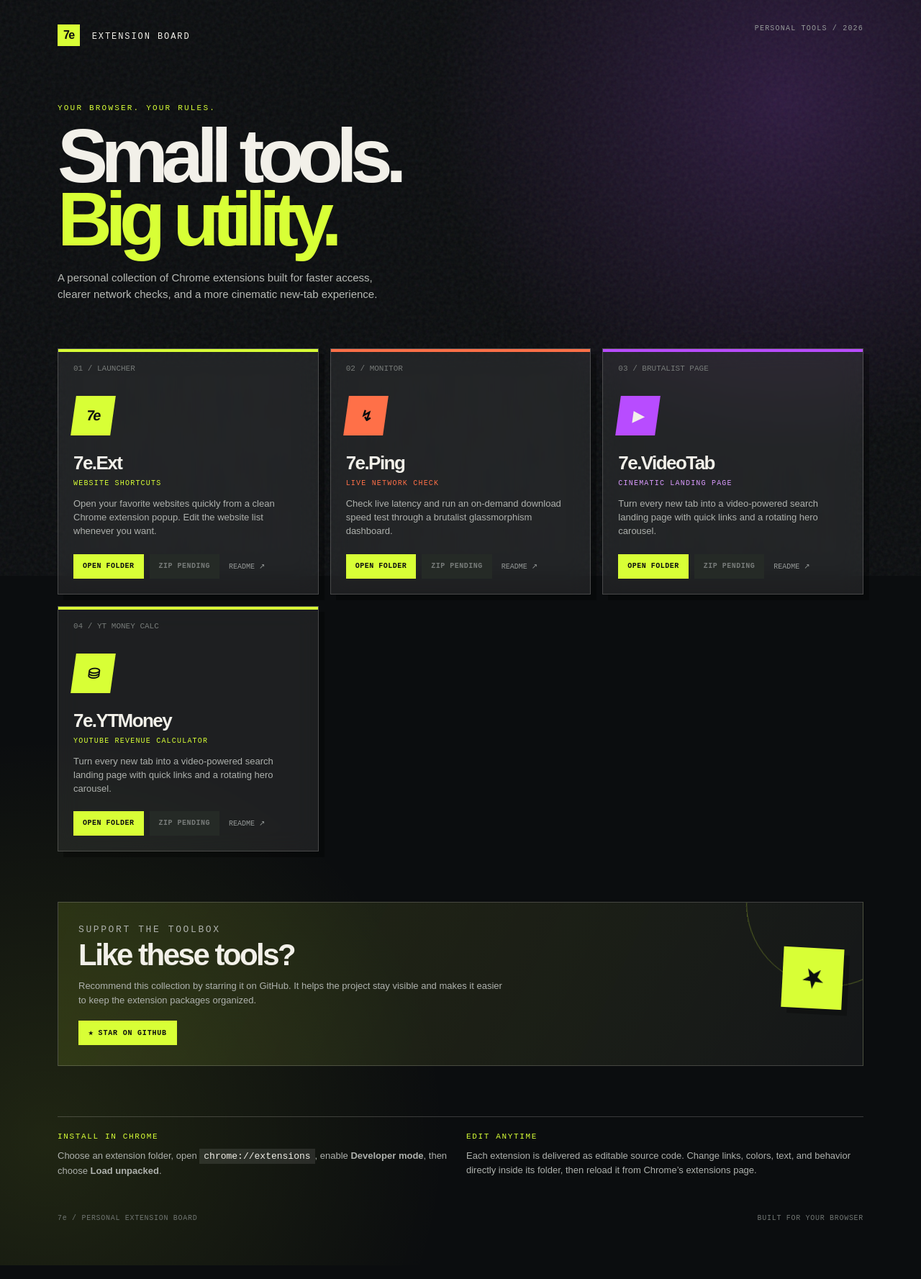
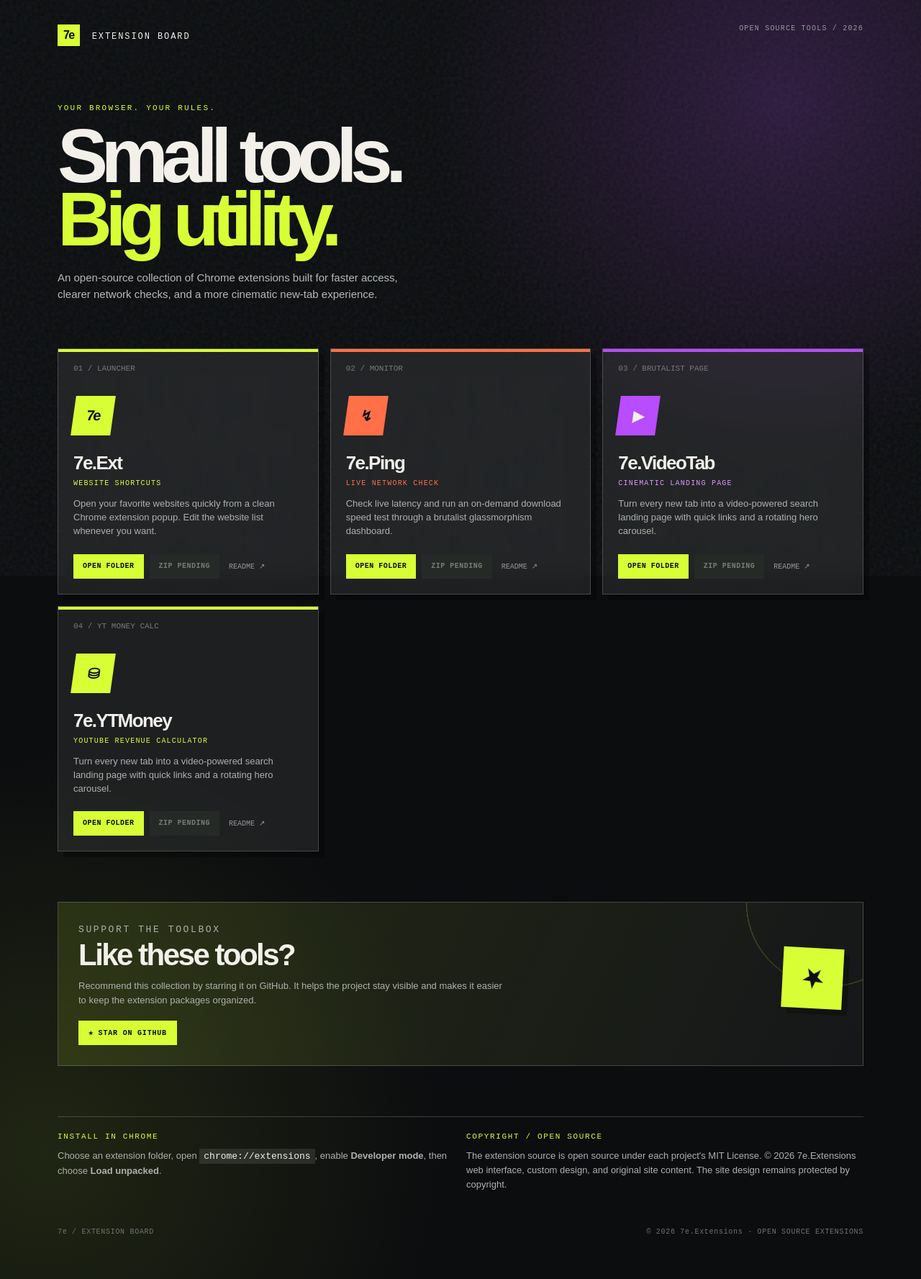
Before and after one commit to 7edhee/7e.Extensions, a browser extension: page index.html in a window 1280 px wide. Shown: the whole page at 72% size. Drawn offline with Linux system fonts and the light colour scheme; no server answers.

Commit message:
Update index.html

```diff
--- a/index.html
+++ b/index.html
@@ -35,8 +35,8 @@
 </head>
 <body>
   <main class="page">
-    <header class="topbar"><div class="brand"><strong>7e</strong> EXTENSION BOARD</div><div class="edition">PERSONAL TOOLS / 2026</div></header>
-    <section class="hero"><p class="eyebrow">YOUR BROWSER. YOUR RULES.</p><h1>Small tools.<br><em>Big utility.</em></h1><p class="intro">A personal collection of Chrome extensions built for faster access, clearer network checks, and a more cinematic new-tab experience.</p></section>
+    <header class="topbar"><div class="brand"><strong>7e</strong> EXTENSION BOARD</div><div class="edition">OPEN SOURCE TOOLS / 2026</div></header>
+    <section class="hero"><p class="eyebrow">YOUR BROWSER. YOUR RULES.</p><h1>Small tools.<br><em>Big utility.</em></h1><p class="intro">An open-source collection of Chrome extensions built for faster access, clearer network checks, and a more cinematic new-tab experience.</p></section>
     <section class="extension-grid" aria-label="My Chrome extensions">
       <article class="card launcher"><span class="number">01 / LAUNCHER</span><div class="icon">7e</div><h2>7e.Ext</h2><p class="tag">WEBSITE SHORTCUTS</p><p class="description">Open your favorite websites quickly from a clean Chrome extension popup. Edit the website list whenever you want.</p><div class="card-footer"><a class="button" href="https://github.com/7edhee/7e.Extensions/tree/main/extensions/7e.Ext">OPEN FOLDER</a><a class="button download-package is-disabled" data-package-folder="7e.Ext" href="#" aria-disabled="true">ZIP PENDING</a><a class="folder" href="https://github.com/7edhee/7e.Extensions/tree/main/extensions/7e.Ext" target="_blank" rel="noopener">README ↗</a></div></article>
       <article class="card ping"><span class="number">02 / MONITOR</span><div class="icon">↯</div><h2>7e.Ping</h2><p class="tag">LIVE NETWORK CHECK</p><p class="description">Check live latency and run an on-demand download speed test through a brutalist glassmorphism dashboard.</p><div class="card-footer"><a class="button" href="https://github.com/7edhee/7e.Extensions/tree/main/extensions/7e.Ping">OPEN FOLDER</a><a class="button download-package is-disabled" data-package-folder="7e.Ping" href="#" aria-disabled="true">ZIP PENDING</a><a class="folder" href="https://github.com/7edhee/7e.Extensions/blob/main/extensions/7e.Ping/README.md" target="_blank" rel="noopener">README ↗</a></div></article>
@@ -53,8 +53,8 @@
       </div>
       <div class="star-badge" aria-hidden="true"></div>
     </section>
-    <section class="setup"><div><h3>INSTALL IN CHROME</h3><p>Choose an extension folder, open <code>chrome://extensions</code>, enable <strong>Developer mode</strong>, then choose <strong>Load unpacked</strong>.</p></div><div><h3>EDIT ANYTIME</h3><p>Each extension is delivered as editable source code. Change links, colors, text, and behavior directly inside its folder, then reload it from Chrome’s extensions page.</p></div></section>
-    <footer class="footer"><span>7e / PERSONAL EXTENSION BOARD</span><span>BUILT FOR YOUR BROWSER</span></footer>
+    <section class="setup"><div><h3>INSTALL IN CHROME</h3><p>Choose an extension folder, open <code>chrome://extensions</code>, enable <strong>Developer mode</strong>, then choose <strong>Load unpacked</strong>.</p></div><div><h3>COPYRIGHT / OPEN SOURCE</h3><p>The extension source is open source under each project's MIT License. © 2026 7e.Extensions web interface, custom design, and original site content. The site design remains protected by copyright.</p></div></section>
+    <footer class="footer"><span>7e / EXTENSION BOARD</span><span>© 2026 7e.Extensions · OPEN SOURCE EXTENSIONS</span></footer>
   </main>
 
   <script>
```
